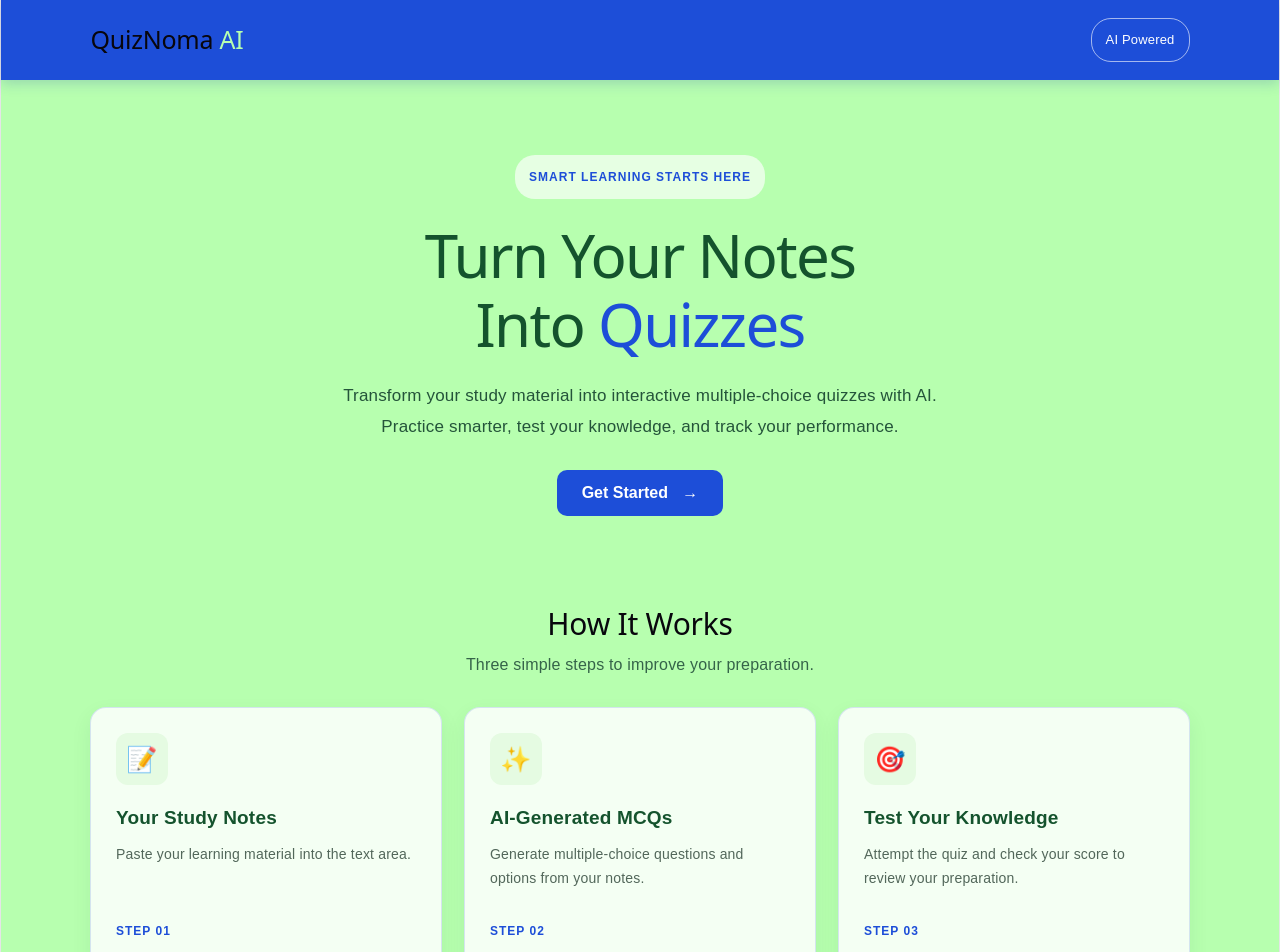
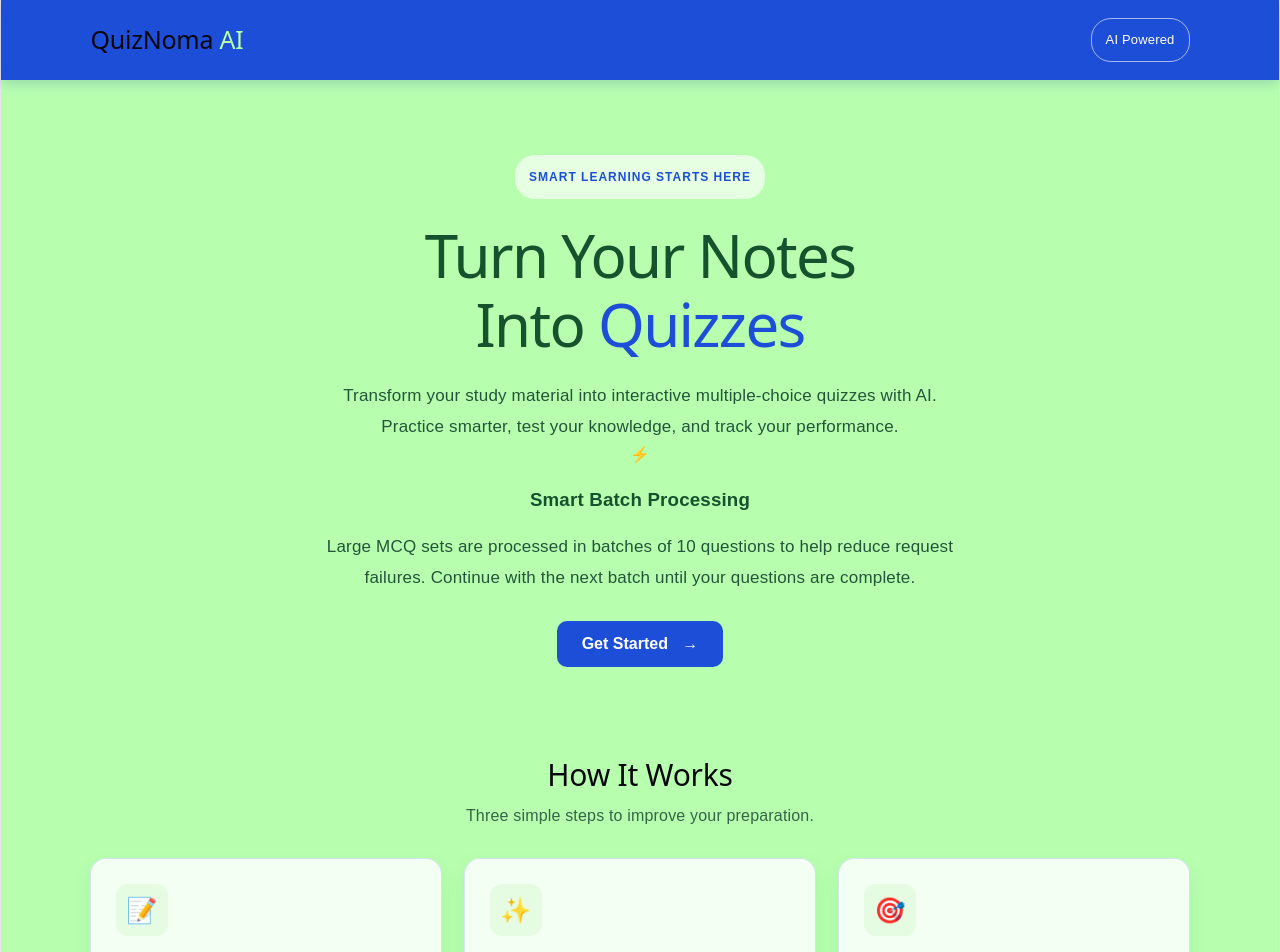
Before and after one commit to noumanimran028-arch/QuizNomaAI, a React (Vite) app: page / in a window 1280 px wide. Shown: the top 952 px of the page. Built offline with nearby package versions, Linux system fonts and the light colour scheme; no server answers.

Commit message:
Update landing dashboard content and structure

```diff
--- a/src/LandingDashboard.jsx
+++ b/src/LandingDashboard.jsx
@@ -14,7 +14,9 @@ function LandingDashboard({ onGetStarted }) {
 
       <main className="landing-main">
         <section className="landing-hero">
-          <span className="landing-tag">SMART LEARNING STARTS HERE</span>
+          <span className="landing-tag">
+            SMART LEARNING STARTS HERE
+          </span>
 
           <h1>
             Turn Your Notes
@@ -28,6 +30,19 @@ function LandingDashboard({ onGetStarted }) {
             track your performance.
           </p>
 
+          <div className="landing-batch-info">
+            <span className="landing-batch-icon">⚡</span>
+
+            <div>
+              <h3>Smart Batch Processing</h3>
+              <p>
+                Large MCQ sets are processed in batches of 10 questions
+                to help reduce request failures. Continue with the next
+                batch until your questions are complete.
+              </p>
+            </div>
+          </div>
+
           <button
             className="landing-start-btn"
             onClick={onGetStarted}
@@ -38,6 +53,7 @@ function LandingDashboard({ onGetStarted }) {
 
         <section className="landing-how">
           <h2>How It Works</h2>
+
           <p className="landing-subtitle">
             Three simple steps to improve your preparation.
           </p>
@@ -46,21 +62,29 @@ function LandingDashboard({ onGetStarted }) {
             <div className="landing-card">
               <div className="landing-icon">📝</div>
               <h3>Your Study Notes</h3>
-              <p>Paste your learning material into the text area.</p>
+              <p>
+                Paste your notes or existing MCQs into the text area.
+              </p>
               <span className="landing-step">STEP 01</span>
             </div>
 
             <div className="landing-card">
               <div className="landing-icon">✨</div>
-              <h3>AI-Generated MCQs</h3>
-              <p>Generate multiple-choice questions and options from your notes.</p>
+              <h3>Smart Batch Processing</h3>
+              <p>
+                AI processes up to 10 questions per batch to help
+                handle large sets more reliably.
+              </p>
               <span className="landing-step">STEP 02</span>
             </div>
 
             <div className="landing-card">
               <div className="landing-icon">🎯</div>
-              <h3>Test Your Knowledge</h3>
-              <p>Attempt the quiz and check your score to review your preparation.</p>
+              <h3>Practice & Continue</h3>
+              <p>
+                Answer each batch, click Next Batch, and continue
+                practicing while more questions are available.
+              </p>
               <span className="landing-step">STEP 03</span>
             </div>
           </div>
```
